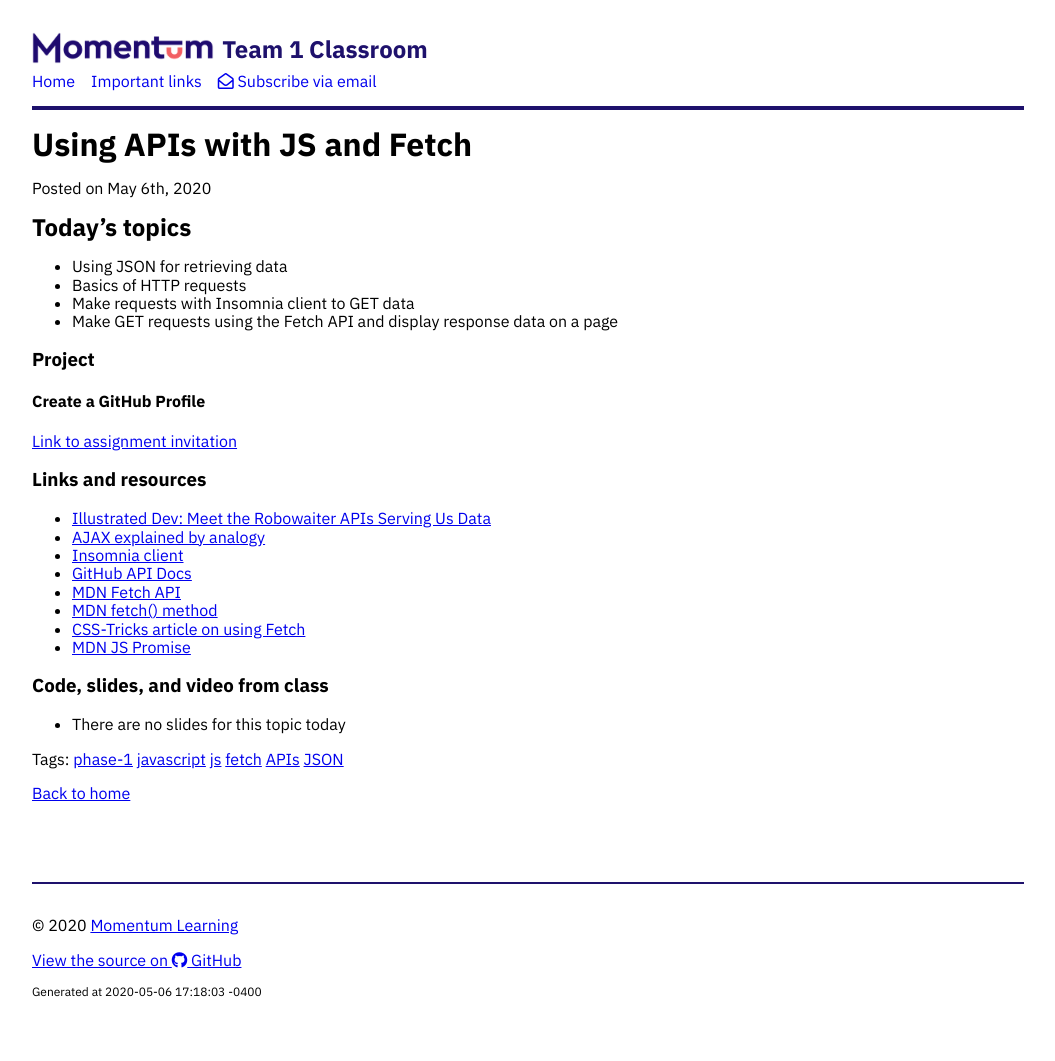
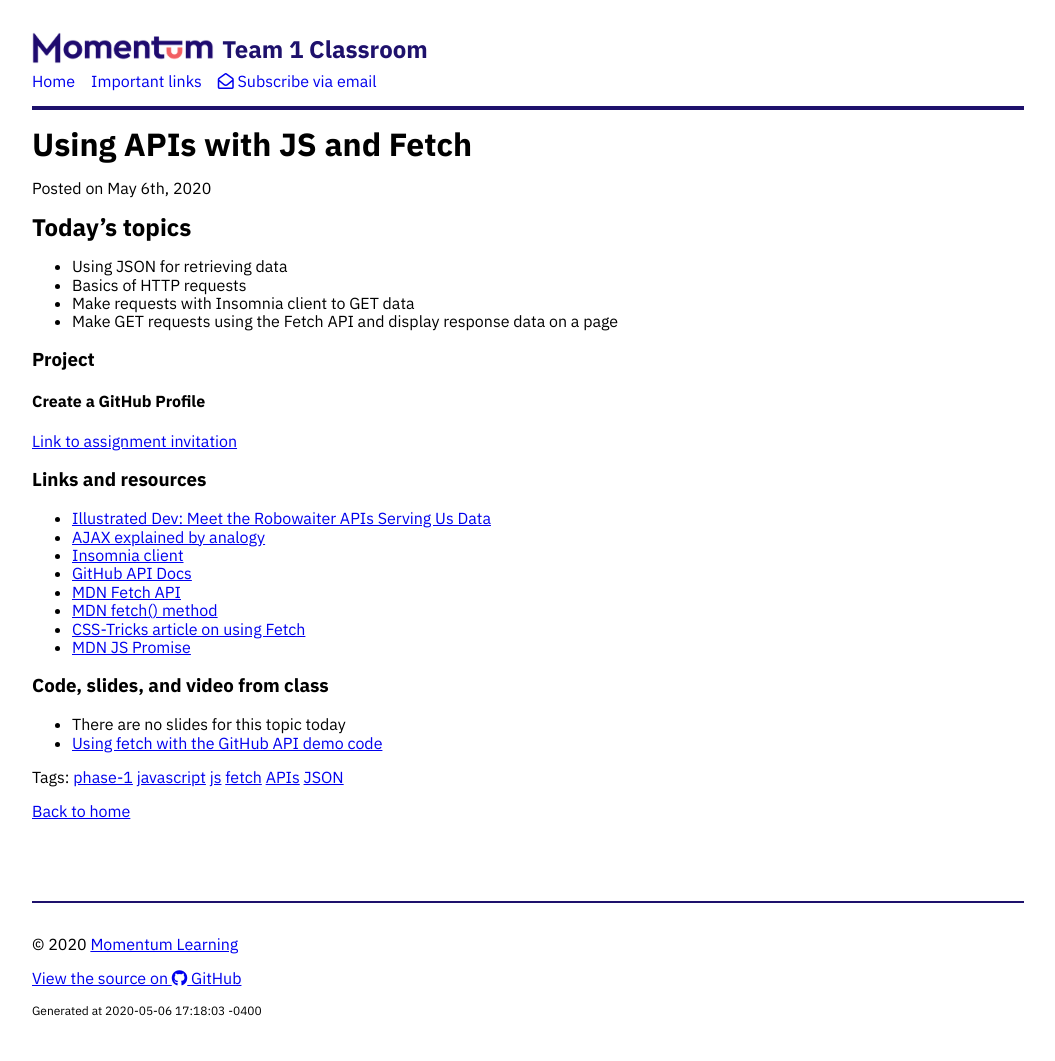
Before and after one commit to Momentum-Morehouse-2/Momentum-Morehouse-2.github.io, a Jekyll site: the page built from _posts/2020-05-06-js-apis.md, in a window 1280 px wide. Shown: the whole page, without its empty margins (112-1167 px from the left). Built offline with Jekyll 4.4.1, drawn with Linux system fonts in a browser that asks for light colours; nearby versions of some CDN libraries.

Commit message:
Add link to fetch demo code

```diff
--- a/_posts/2020-05-06-js-apis.md
+++ b/_posts/2020-05-06-js-apis.md
@@ -30,3 +30,4 @@ tags: phase-1 javascript js fetch APIs JSON
 ### Code, slides, and video from class
 
 - There are no slides for this topic today
+- [Using fetch with the GitHub API demo code](https://github.com/momentum-team-1/examples/tree/master/fetch-github-api)
```
